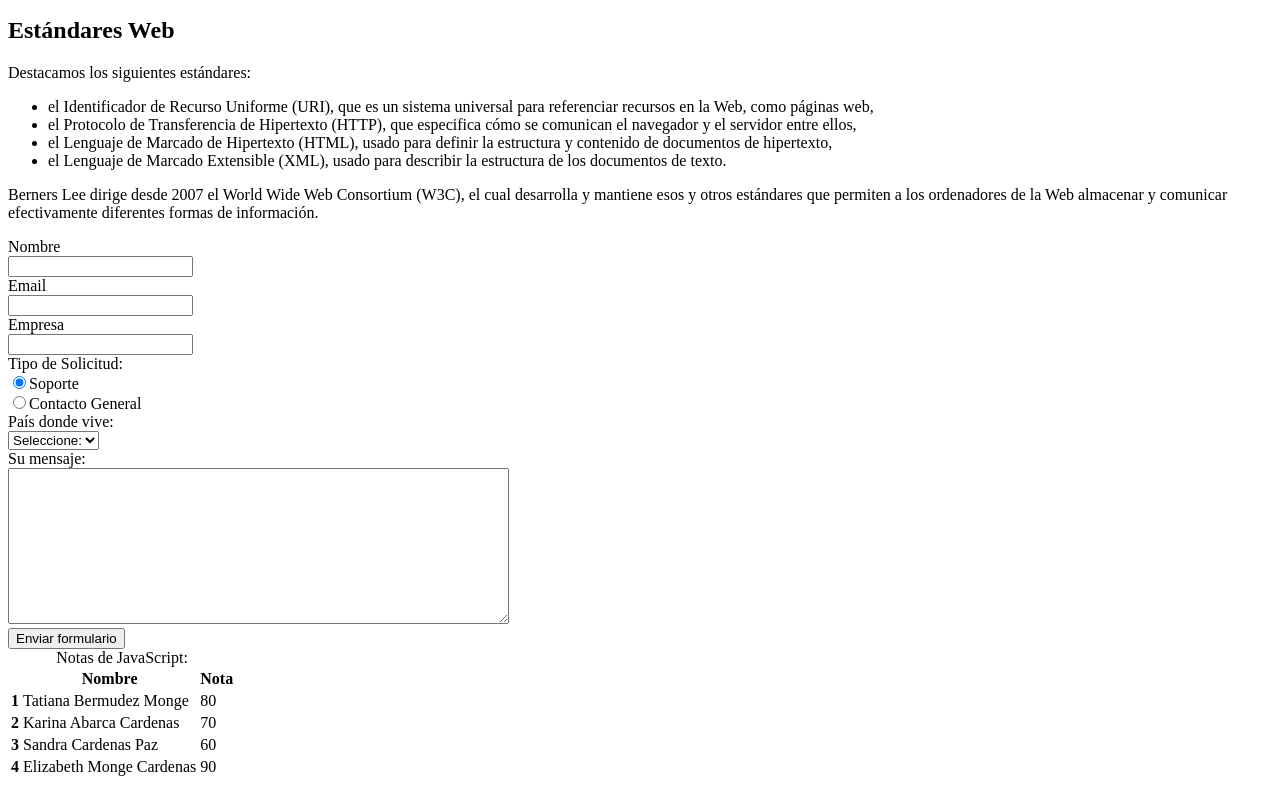
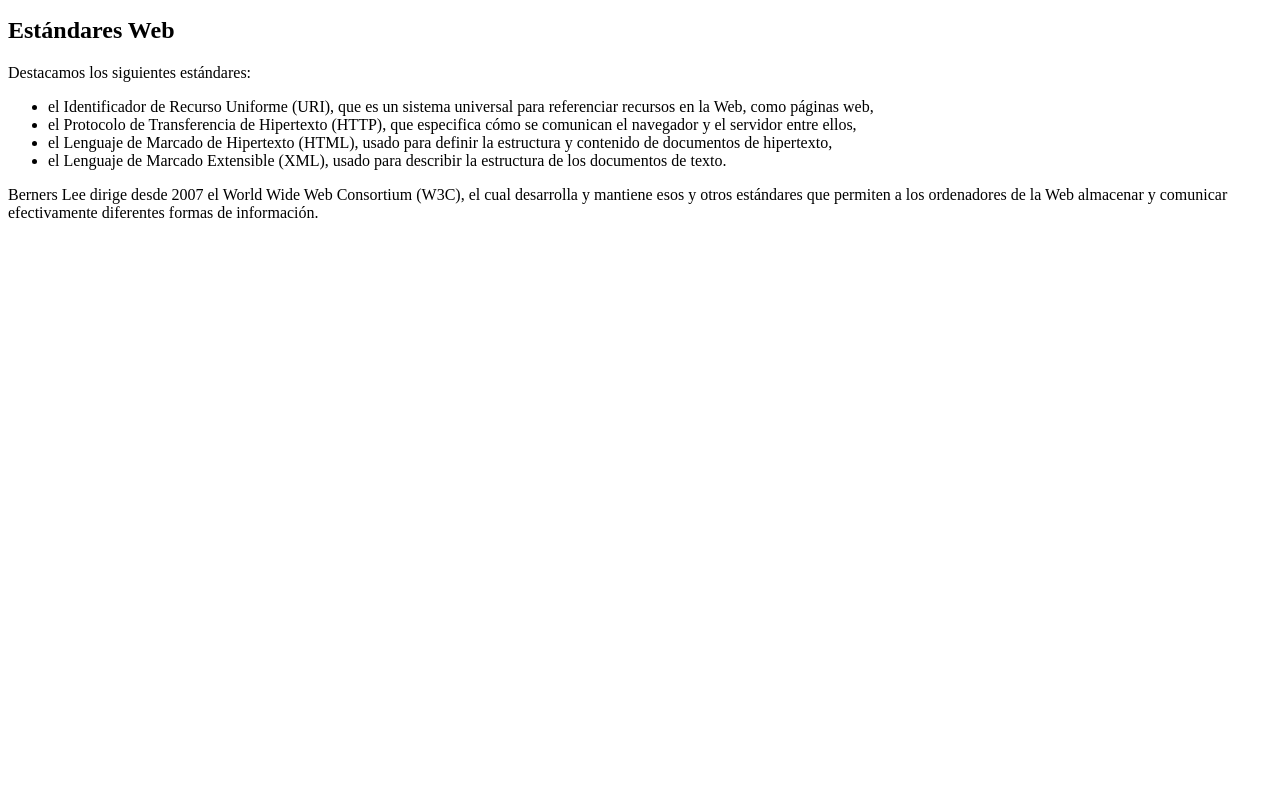
Before and after one commit to KatherineBermudez/Practica-HTML, a plain HTML site: page index.html in a window 1280 px wide. Shown: the part 2297-3084 px from the top of the page. After the commit the page ends 2535 px from the top, so only its background shows below. Drawn offline with Linux system fonts and the light colour scheme.

Commit message:
Eliminado el form y la tabla

```diff
--- a/index.html
+++ b/index.html
@@ -106,79 +106,6 @@
 					 </div> <!--/estandares -->
 				</div> <!--/right -->
 			</div> <!--/content -->
-
-			<div id="footer">
-				<div class="formTabla">
-						<form method="post">
-								<label>Nombre</label></br>
-	                			<input id="nombre" name="nombre" type="text"/></br>
-
-	            				<label>Email</label></br>
-	                			<input id="email" name="email" type="e-mail"/></br>
-
-	                			<label>Empresa</label></br>
-	                			<input id="empresa" name="email" type="text"/></br>
-
-	                			<label>Tipo de Solicitud: </label><br/>
-
-
-
-	                			<label>
-	                				<input type="radio" name="opciones" checked >Soporte
-	                			</label></br>
-	                			<label>
-	                				<input type="radio" name="opciones" >Contacto General
-	                			</label></br>
-
-								<label>País donde vive:</label></br>
-								<select>
-									<option value="" selected="selected">Seleccione:</option>
-									<option value="costarica">Costa Rica</option>
-									<option value="nicaragua">China</option>
-									<option value="panama">Panamá</option>
-									<option value="honduras">Canada</option>
-									<option value="salvador">Japón</option>
-								</select> </br>
-
-								<label>Su mensaje:</label></br>
-								<textarea name="descripcion" cols="60" rows="10"></textarea></br><input name="enviar" type="submit" value="Enviar formulario"/>
-						</form>
-						<table>
-							<caption>Notas de JavaScript:</caption>
-							<thead>
-								<th scope="col"></th>
-								<th scope="col">Nombre</th>
-								<th scope="col">Nota</th>
-							</thead>
-
-							<tbody>
-								<tr>
-									<th scope="row">1</th>
-									<td>Tatiana Bermudez Monge</td>
-									<td> 80 </td>
-								</tr>
-
-								<tr>
-									<th scope="row">2</th>
-									<td>Karina Abarca Cardenas</td>
-									<td> 70 </td>
-								</tr>
-
-								<tr>
-									<th scope="row">3</th>
-									<td>Sandra Cardenas Paz</td>
-									<td> 60 </td>
-								</tr>
-
-								<tr>
-									<th scope="row">4</th>
-									<td>Elizabeth Monge Cardenas</td>
-									<td> 90 </td>
-								</tr>
-							</tbody>
-						</table>
-					</div> <!--/formulario -->
-			</div> <!--/footer -->
 		</div> <!--/wrapper -->
 	</body>
 </html>
```
